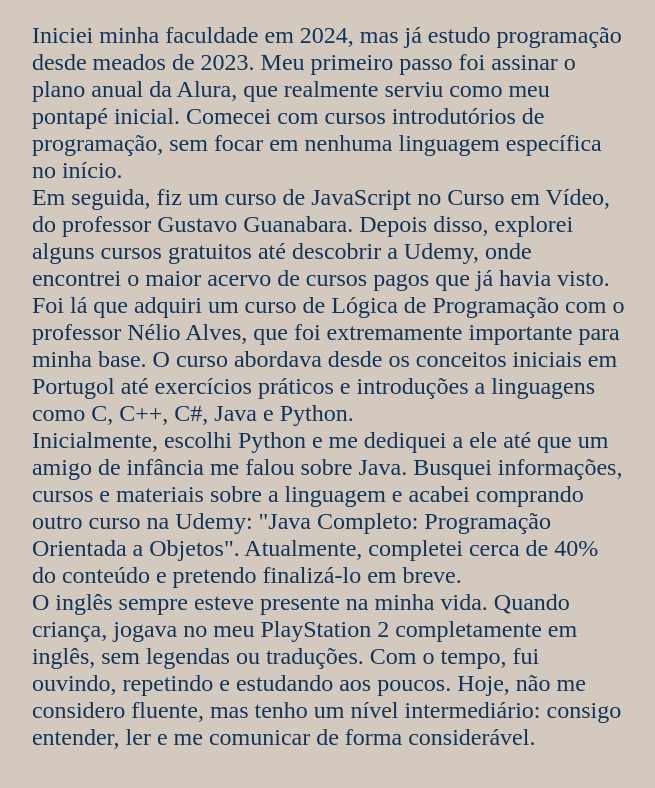
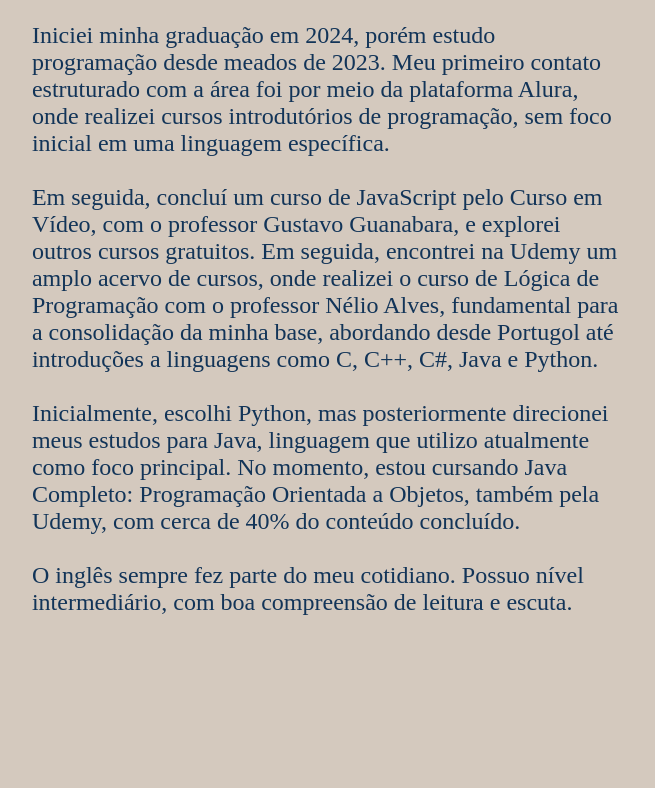
Before and after one commit to Lenhazada/Gabriel-Lenhardt-Portifolio, a plain HTML site: page formacao.html in a window 1280 px wide. Shown: the part 916-1704 px from the top of the page, without its empty margins (311-966 px from the left). After the commit the page ends 1602 px from the top, so only its background shows below. Drawn offline with Linux system fonts and the light colour scheme.

Commit message:
Atualizando textos e melhorando a grafia

```diff
--- a/formacao.html
+++ b/formacao.html
@@ -22,13 +22,13 @@
     <!-- CONTEÚDO DA PÁGINA DE FORMAÇÃO -->
     <main class="apresentacao">
         <section class="apresentacao_conteudo">
-            <p class="apresentacao_conteudo_texto">Iniciei minha faculdade em 2024, mas já estudo programação desde meados de 2023. Meu primeiro passo foi assinar o plano anual da Alura, que realmente serviu como meu pontapé inicial. Comecei com cursos introdutórios de programação, sem focar em nenhuma linguagem específica no início.<br>
+            <p class="apresentacao_conteudo_texto">Iniciei minha graduação em 2024, porém estudo programação desde meados de 2023. Meu primeiro contato estruturado com a área foi por meio da plataforma Alura, onde realizei cursos introdutórios de programação, sem foco inicial em uma linguagem específica.<br> <br>
 
-                Em seguida, fiz um curso de JavaScript no Curso em Vídeo, do professor Gustavo Guanabara. Depois disso, explorei alguns cursos gratuitos até descobrir a Udemy, onde encontrei o maior acervo de cursos pagos que já havia visto. Foi lá que adquiri um curso de Lógica de Programação com o professor Nélio Alves, que foi extremamente importante para minha base. O curso abordava desde os conceitos iniciais em Portugol até exercícios práticos e introduções a linguagens como C, C++, C#, Java e Python.<br>
+                Em seguida, concluí um curso de JavaScript pelo Curso em Vídeo, com o professor Gustavo Guanabara, e explorei outros cursos gratuitos. Em seguida, encontrei na Udemy um amplo acervo de cursos, onde realizei o curso de Lógica de Programação com o professor Nélio Alves, fundamental para a consolidação da minha base, abordando desde Portugol até introduções a linguagens como C, C++, C#, Java e Python.<br> <br>
 
-                Inicialmente, escolhi Python e me dediquei a ele até que um amigo de infância me falou sobre Java. Busquei informações, cursos e materiais sobre a linguagem e acabei comprando outro curso na Udemy: "Java Completo: Programação Orientada a Objetos". Atualmente, completei cerca de 40% do conteúdo e pretendo finalizá-lo em breve.<br>
+                Inicialmente, escolhi Python, mas posteriormente direcionei meus estudos para Java, linguagem que utilizo atualmente como foco principal. No momento, estou cursando Java Completo: Programação Orientada a Objetos, também pela Udemy, com cerca de 40% do conteúdo concluído.<br> <br>
 
-                O inglês sempre esteve presente na minha vida. Quando criança, jogava no meu PlayStation 2 completamente em inglês, sem legendas ou traduções. Com o tempo, fui ouvindo, repetindo e estudando aos poucos. Hoje, não me considero fluente, mas tenho um nível intermediário: consigo entender, ler e me comunicar de forma considerável.</p>
+                O inglês sempre fez parte do meu cotidiano. Possuo nível intermediário, com boa compreensão de leitura e escuta.</p>
         </section>
         <img class="logo_java" src="assets/java.png" alt="Logo da linguagem Java">
     </main>
```
Also changed, not shown: portifolio.html (+2 -2 lines), sobre.html (+3 -3 lines).
